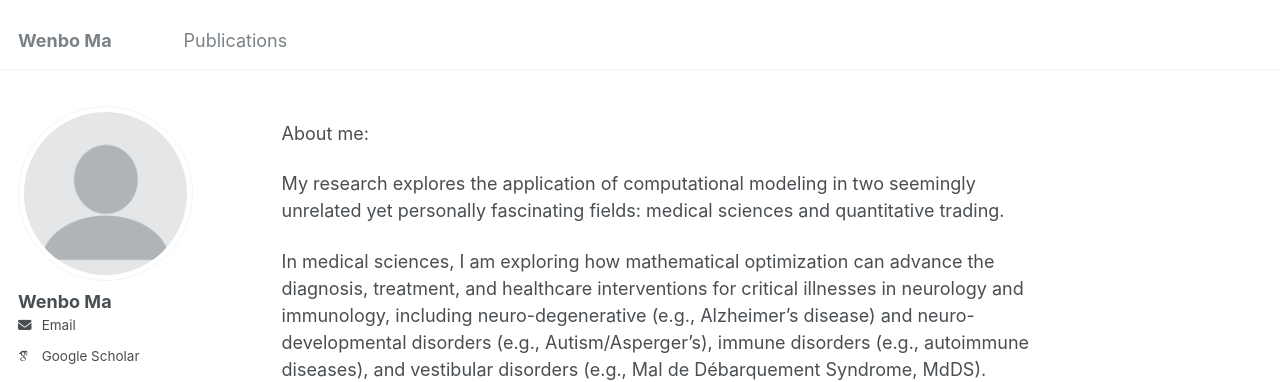
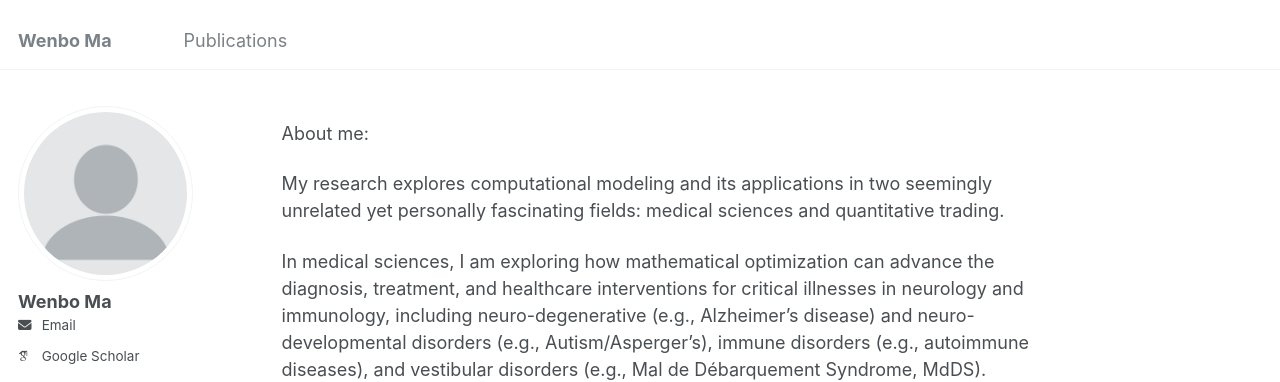
Before and after one commit to wenbo5565/wenbo5565.github.io, a Jekyll site: the page built from _pages/about.md, in a window 1280 px wide and 1182 px high. Shown: the top 382 px of the window. Built offline with Jekyll 4.4.1, drawn with Linux system fonts in a browser that asks for light colours; some web fonts are replaced.

Commit message:
Update about.md

```diff
--- a/_pages/about.md
+++ b/_pages/about.md
@@ -8,7 +8,7 @@ redirect_from:
 ---
 About me:
 
-My research explores the application of computational modeling in two seemingly unrelated yet personally fascinating fields: medical sciences and quantitative trading.
+My research explores computational modeling and its applications in two seemingly unrelated yet personally fascinating fields: medical sciences and quantitative trading.
 
 In medical sciences, I am exploring how mathematical optimization can advance the diagnosis, treatment, and healthcare interventions for critical illnesses in neurology and immunology, including neuro-degenerative (e.g., Alzheimer's disease) and neuro-developmental disorders (e.g., Autism/Asperger's), immune disorders (e.g., autoimmune diseases), and vestibular disorders (e.g., Mal de Débarquement Syndrome, MdDS).
 
```
